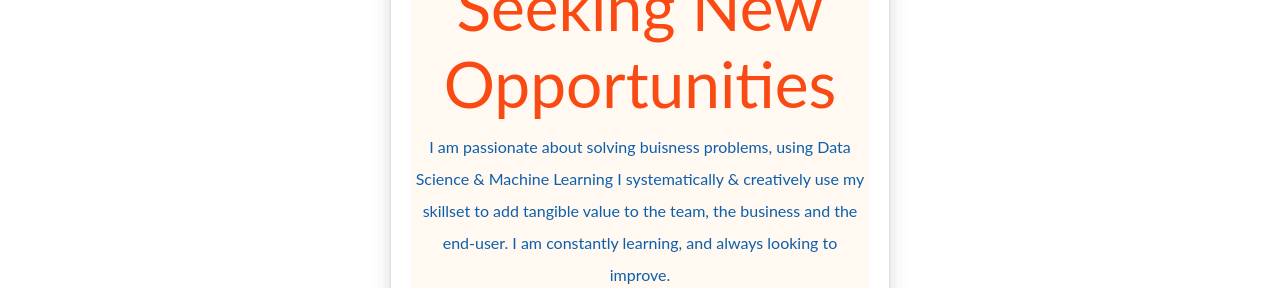
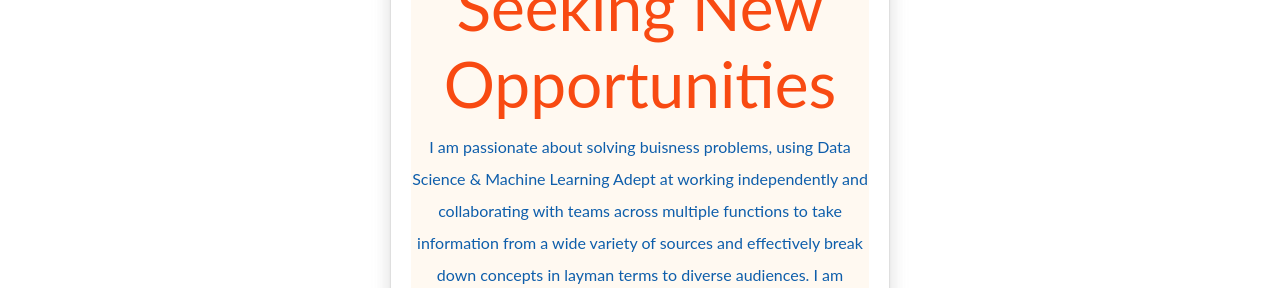
Before and after one commit to Atomickilroy/atomickilroy.github.io, a plain HTML site: page index.html in a window 1280 px wide. Shown: the part 931-1219 px from the top of the page. Drawn offline with nearby package versions, Linux system fonts and the light colour scheme; a web font is replaced by a local one.

Commit message:
Update index.html

```diff
--- a/index.html
+++ b/index.html
@@ -79,8 +79,9 @@
                     <section class="fragment fragment-two">
                     <h2> Seeking New <br />Opportunities </h2>
                         <p class="card-text">I am passionate about solving buisness problems, using Data Science & Machine Learning
-                            I systematically & creatively use my skillset to add tangible value to the team, the business
-                            and the end-user. I am constantly learning, and always looking to improve.
+                             Adept at working independently and collaborating with teams across multiple functions to take information
+                            from a wide variety of sources and effectively break down concepts in layman terms to diverse audiences.
+                            I am constantly learning, and always looking to improve.
                             <div class="col">
 
                                 <!--update these links to match your own social media profiles -->
```
